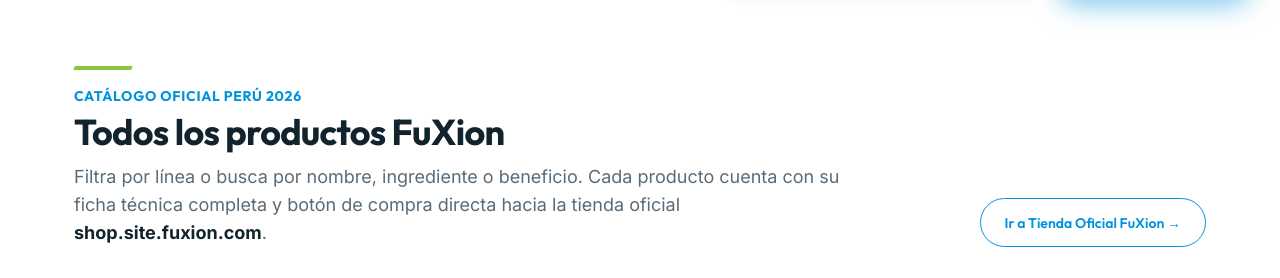
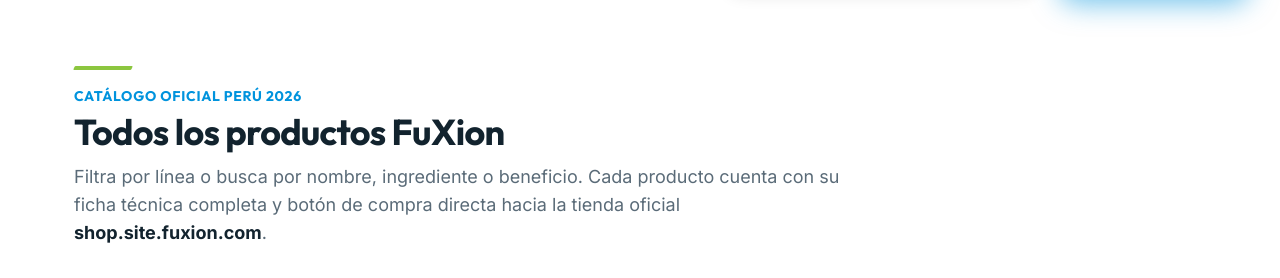
Before and after one commit to youminox/fuxion.site, a Next.js app: page / in a window 1280 px wide. Shown: the part 778-1056 px from the top of the page. Built offline with nearby package versions, Linux system fonts and the light colour scheme; no server answers.

Commit message:
feat(home): remove Ir a Tienda Oficial FuXion button from catalog header

```diff
--- a/src/app/page.tsx
+++ b/src/app/page.tsx
@@ -159,8 +159,7 @@ export default function HomePage() {
         {/* ===== 2. CATÁLOGO TRANSACCIONAL COMPLETO CON BUSCADOR ===== */}
         <section className="py-16 sm:py-20 bg-white" id="destacados">
           <div id="catalogo" className="mx-auto max-w-[1180px] px-4 sm:px-6">
-            <div className="flex flex-col md:flex-row md:items-end justify-between gap-4 mb-8">
-              <div>
+            <div className="mb-8">
               <div className="xrule" aria-hidden="true" />
               <p
                 className="text-xs sm:text-sm font-bold uppercase tracking-wider text-[#0093DD] mb-1.5"
@@ -180,13 +179,6 @@ export default function HomePage() {
                 </strong>
                 .
               </p>
-              </div>
-              <a
-                href={SHOP_TIENDA_URL}
-                className="btn-fx btn-fx--ghost text-sm shrink-0 self-start md:self-auto"
-              >
-                Ir a Tienda Oficial FuXion →
-              </a>
             </div>
 
             <CatalogExplorer products={allProducts} categories={categories} />
```
Lines whose indentation alone changed are shown as unchanged.
